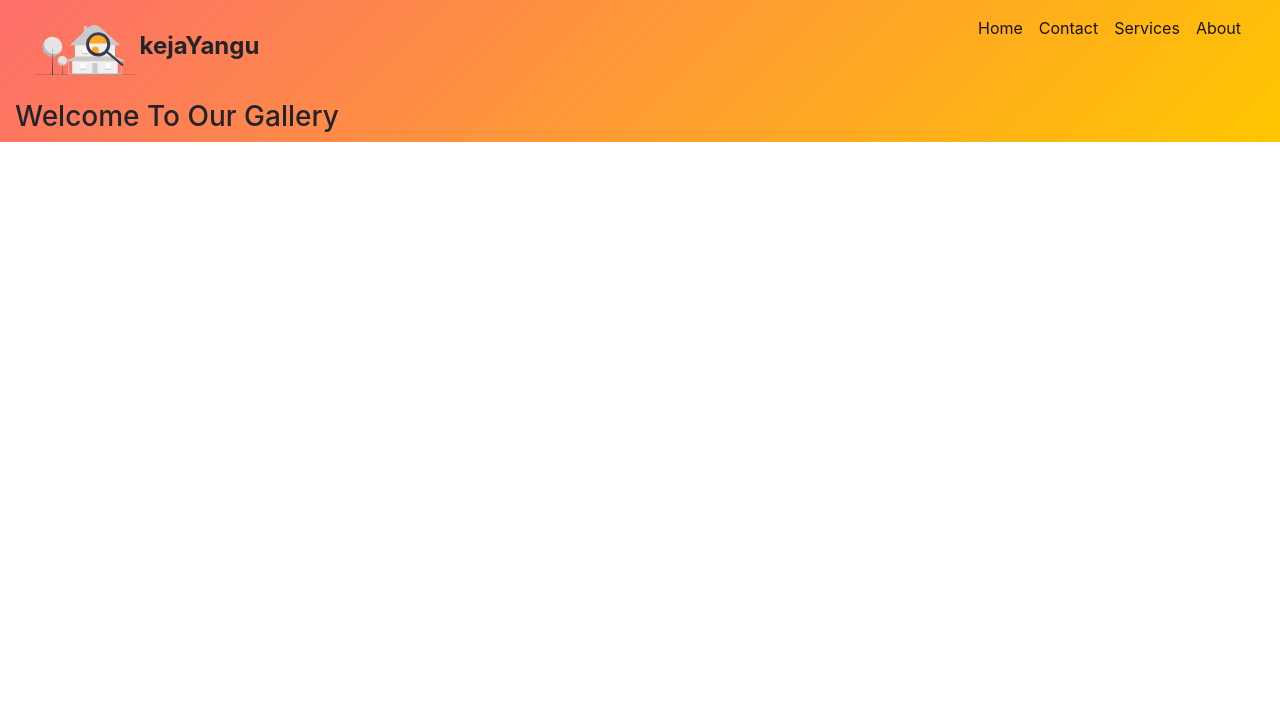
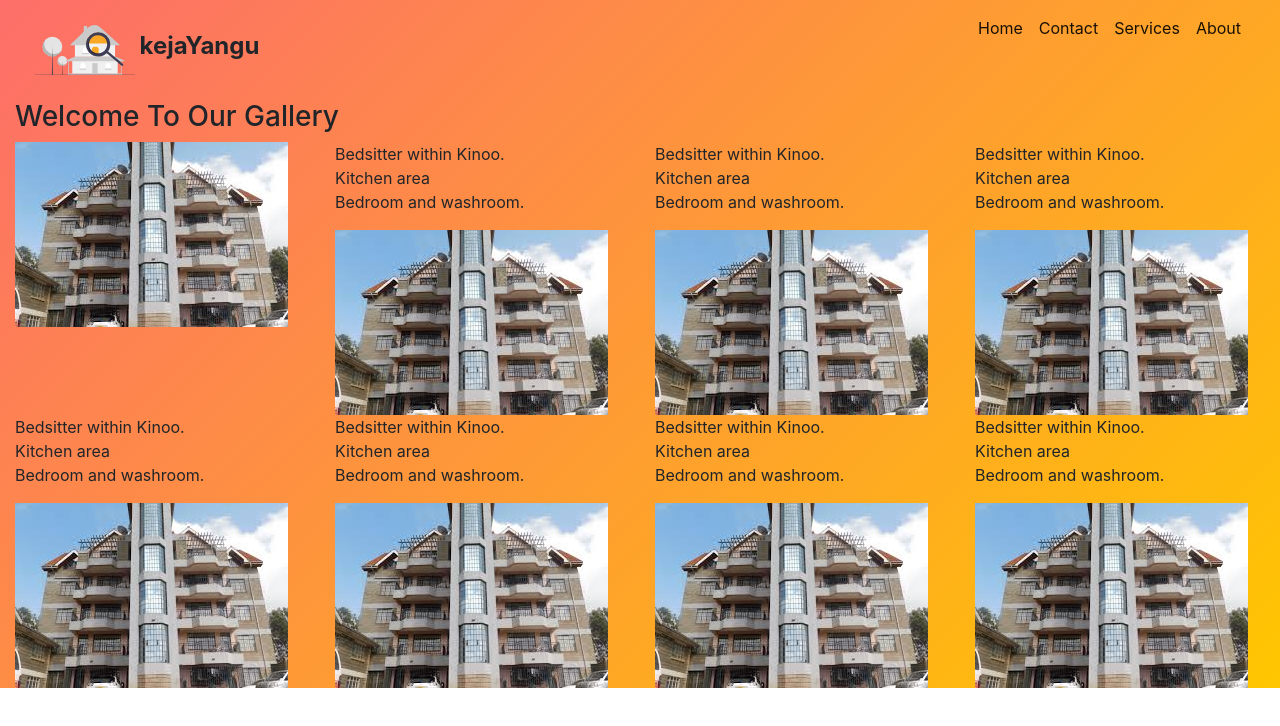
Before and after one commit to sylvestus/realEstateKenya, a plain HTML site: page gallery.html in a window 1280 px wide. Drawn offline with nearby package versions, Linux system fonts and the light colour scheme.

Commit message:
add js script for show text on hover on gallery images;style for the hovers

```diff
--- a/gallery.css
+++ b/gallery.css
@@ -19,3 +19,22 @@ h4 {
 nav {
     float: right;
 }
+
+#part1 {
+    position: relative;
+}
+
+.text1 {
+    font-weight: bold;
+    z-index: 1;
+    position: absolute;
+    left: 5%;
+    top: 30%;
+    font-size: large;
+    color: white;
+    background-color: black;
+}
+
+.hide1 {
+    display: none;
+}
--- a/gallery.html
+++ b/gallery.html
@@ -7,6 +7,7 @@
     <meta name="viewport" content="width=device-width, initial-scale=1.0">
     <link rel="stylesheet" href="bootstrap-4.6.1-dist/css/bootstrap.css">
     <link rel="stylesheet" href="gallery.css">
+    <title>Real Estate Kenya-Gallery</title>
 </head>
 
 <body>
@@ -30,22 +31,78 @@
             <h3>Welcome To Our Gallery</h3>
             <div class="hold">
                 <div class="row">
-                    <div class="col-md-3"></div>
-                    <div class="col-md-3"></div>
-                    <div class="col-md-3"></div>
-                    <div class="col-md-3"></div>
+                    <div class="col-md-3">
+                        <div id="part1">
+                            <div class="text1 hide1">
+                                <p>Bedsitter within Kinoo.<br>Kitchen area<br> Bedroom and washroom.</p>
+                            </div>
+                            <a><img src="images/5.jpeg"></a>
+                        </div>
+                    </div>
+                    <div class="col-md-3">
+                        <div id="part2">
+                            <div class="text2 hide2">
+                                <p>Bedsitter within Kinoo.<br>Kitchen area<br> Bedroom and washroom.</p>
+                            </div>
+                            <a><img src="images/5.jpeg"></a>
+                        </div>
+                    </div>
+                    <div class="col-md-3">
+                        <div id="part3">
+                            <div class="text3 hide3">
+                                <p>Bedsitter within Kinoo.<br>Kitchen area<br> Bedroom and washroom.</p>
+                            </div>
+                            <a><img src="images/5.jpeg"></a>
+                        </div>
+                    </div>
+                    <div class="col-md-3">
+                        <div id="part4">
+                            <div class="text4 hide4">
+                                <p>Bedsitter within Kinoo.<br>Kitchen area<br> Bedroom and washroom.</p>
+                            </div>
+                            <a><img src="images/5.jpeg"></a>
+                        </div>
+                    </div>
                 </div>
                 <div class="row">
-                    <div class="col-md-3"></div>
-                    <div class="col-md-3"></div>
-                    <div class="col-md-3"></div>
-                    <div class="col-md-3"></div>
+                    <div class="col-md-3">
+                        <div id="part5">
+                            <div class="text5 hide5">
+                                <p>Bedsitter within Kinoo.<br>Kitchen area<br> Bedroom and washroom.</p>
+                            </div>
+                            <a><img src="images/5.jpeg"></a>
+                        </div>
+                    </div>
+                    <div class="col-md-3">
+                        <div id="part6">
+                            <div class="text6 hide6">
+                                <p>Bedsitter within Kinoo.<br>Kitchen area<br> Bedroom and washroom.</p>
+                            </div>
+                            <a><img src="images/5.jpeg"></a>
+                        </div>
+                    </div>
+                    <div class="col-md-3">
+                        <div id="part7">
+                            <div class="text7 hide7">
+                                <p>Bedsitter within Kinoo.<br>Kitchen area<br> Bedroom and washroom.</p>
+                            </div>
+                            <a><img src="images/5.jpeg"></a>
+                        </div>
+                    </div>
+                    <div class="col-md-3">
+                        <div id="part8">
+                            <div class="text8 hide8">
+                                <p>Bedsitter within Kinoo.<br>Kitchen area<br> Bedroom and washroom.</p>
+                            </div>
+                            <a><img src="images/5.jpeg"></a>
+                        </div>
+                    </div>
                 </div>
             </div>
         </div>
     </div>
     <script src="https://code.jquery.com/jquery-3.6.0.min.js " integrity="sha256-/xUj+3OJU5yExlq6GSYGSHk7tPXikynS7ogEvDej/m4=" crossorigin=" anonymous "></script>
-    <script src="gallery.js " type="text/javascript "></script>
+    <script src="gallery.js" type="text/javascript "></script>
 </body>
 
 </html>
--- a/gallery.js
+++ b/gallery.js
@@ -0,0 +1,13 @@
+$(document).ready(function() {
+    $('#part1 a img').hover(function() {
+        $(this).stop().animate({
+            opacity: .7
+        }, 700);
+        $('.text1').removeClass('hide1');
+    }, function() {
+        $(this).stop().animate({
+            opacity: 1
+        }, 900);
+        $('.text1').addClass('hide1');
+    });
+});
```
